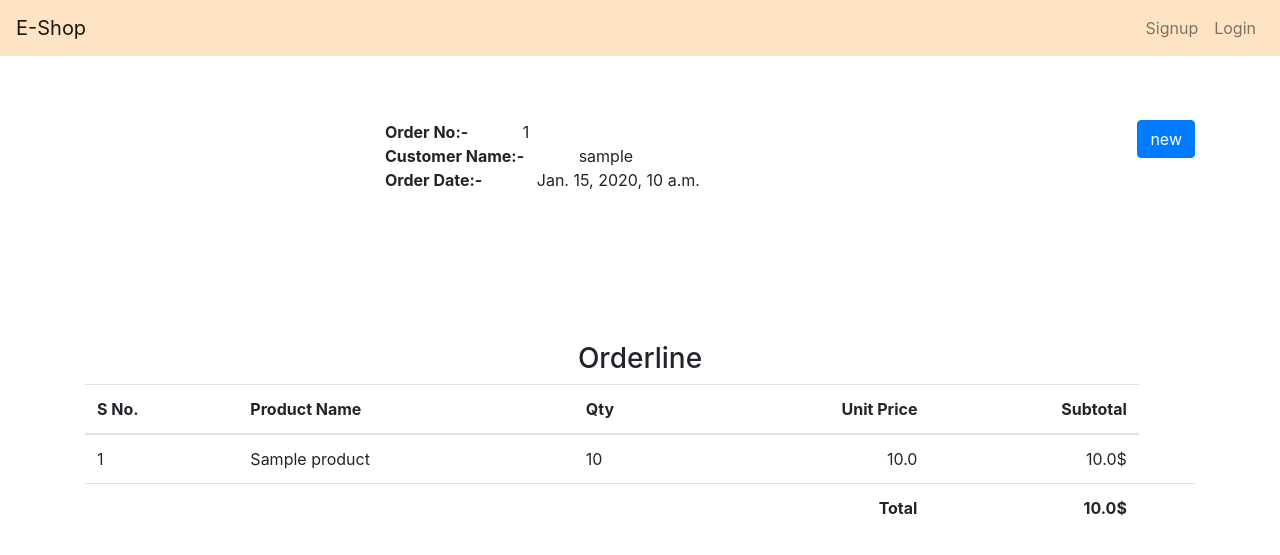
After one commit to asrathore7/asrathore7, a Django app: page /orders/order_details/1 in a window 1280 px wide. The commit adds this page. Shown: the top 555 px of the page. Run offline with Django 3.2, Linux system fonts and the light colour scheme; tables that the repository leaves empty hold one stand-in row (values such as "Sample post").

Commit message:
add shop functionality, and cart details.

```diff
--- a/authentication/urls.py
+++ b/authentication/urls.py
@@ -1,10 +1,11 @@
 from django.urls import path
 from django.views.generic import TemplateView
-from .views import UsersList, HomeView, UsersDetails
+from .views import UsersList, HomeView, UsersDetails, create_order
 
 
 urlpatterns = [
         path('', HomeView.as_view(template_name='home.html'), name='home'),
         path('users/shop_user_list', UsersList.as_view(), name='shopuserlist'),
         path('users/<pk>/customer_details', UsersDetails.as_view(), name='userdetails'),
+        path('users/<pk>/create_order', create_order, name='createorder'),
 ]
--- a/order/models.py
+++ b/order/models.py
@@ -1,7 +1,29 @@
 from django.db import models
 from django.conf import settings
+from django.views.generic.edit import DeleteView
+from shop.models.products import Product
+from django.views.generic import CreateView, UpdateView, DeleteView
 
-# Create your models here.
-# class SaleOrder(models.Model):
-#     customer_id = models.ForeignKey(settings.AUTH_USER_MODEL,
-#         on_delete=models.CASCADE, limit_choices_to={'role': 'customer'})
+class SaleOrderLine(models.Model):
+
+    product_id = models.ForeignKey(Product, on_delete=models.CASCADE, null=True)
+    qty = models.IntegerField(blank=True)
+    unit_price = models.FloatField(blank=True)
+    subtotal = models.FloatField(blank=True)
+
+
+class SaleOrder(models.Model):
+
+    status = (
+        ('new', 'New'),
+        ('ship', 'shipped'),
+        ('delivered', 'delivered'),
+        ('cancel', 'Cancel'),
+    )
+
+    customer_id = models.ForeignKey(settings.AUTH_USER_MODEL,
+        on_delete=models.CASCADE, limit_choices_to={'role': 'customer'})
+    order_status = models.CharField(max_length=20, choices=status, default='new')
+    order_date = models.DateTimeField(null=True)
+    orderline_ids = models.ManyToManyField(SaleOrderLine, blank=True)
+    amount_total = models.FloatField(blank=True)
--- /dev/null
+++ b/order/urls.py
@@ -0,0 +1,8 @@
+from django.urls import path
+from .views import OrderDetails, OrderListView
+
+
+urlpatterns = [
+        path('order_details/<int:pk>', OrderDetails.as_view(), name='orderdetails'),
+        path('order_list/', OrderListView.as_view(), name='orderlist'),
+]
--- a/order/views.py
+++ b/order/views.py
@@ -1,3 +1,37 @@
+from django.db import models
 from django.shortcuts import render
+from .models import SaleOrder, SaleOrderLine
+from django.views.generic import CreateView, UpdateView, DetailView, ListView
+from django.shortcuts import render, redirect
 
-# Create your views here.
+class OrderDetails(DetailView):
+    model = SaleOrder
+    template_name = 'order/order_details.html'
+
+
+class OrderListView(ListView):
+    model = SaleOrder
+    template_name = 'order/order_list.html'
+
+    def get_queryset(self):
+        if self.request.user.role == 'customer':
+            order_objs = self.model.objects.filter(customer_id=self.request.user.id).order_by('id')
+            return order_objs
+        else:
+            order_objs = self.model.objects.all().order_by('id')
+            return order_objs
+
+    def post(self, request):
+        if self.request.POST.get('ship'):
+            order = self.model.objects.get(id = self.request.POST.get('ship'))
+            order.order_status = 'ship'
+            order.save()
+        if self.request.POST.get('deliver'):
+            order = self.model.objects.get(id = self.request.POST.get('deliver'))
+            order.order_status = 'deliver'
+            order.save()
+        if self.request.POST.get('cancel'):
+            order = self.model.objects.get(id = self.request.POST.get('cancel'))
+            order.order_status = 'cancel'
+            order.save()
+        return redirect('orderlist')
--- a/shop/views/product_view.py
+++ b/shop/views/product_view.py
@@ -30,6 +30,7 @@ class ProductListView(ListView):
     template_name = 'product/shop_list.html'
     model = Product
     ordering = ['id']
+    paginate_by = 2
 
     def get_queryset(self):
         product_objs = self.model.objects.filter(shop_id=self.request.resolver_match.kwargs['pk']).order_by('id')
--- a/shopping_cart/urls.py
+++ b/shopping_cart/urls.py
@@ -18,7 +18,6 @@ from django.urls import path
 from django.urls.conf import include
 from django.views.generic import TemplateView
 from django.conf import settings
-# from ..shop.models.products import Product
 from django.conf.urls.static import static
 
 
@@ -27,7 +26,7 @@ urlpatterns = [
     path('accounts/', include('allauth.urls')),
     path('', include('authentication.urls')),
     path('shops/', include('shop.urls')),
-    # path('', TemplateView.as_view(template_name='home.html'), name='home'),
+    path('orders/', include('order.urls')),
 ]
 
 if settings.DEBUG:
--- a/templates/base.html
+++ b/templates/base.html
@@ -28,6 +28,12 @@
                   <li class="nav-item">
                     <a class="nav-link" href="{% url 'createshop' %}">Create Shop<span class="sr-only">(current)</span></a>
                   </li>
+                  <li class="nav-item">
+                    <a class="nav-link" href="{% url 'shoplist' %}">View Shop<span class="sr-only">(current)</span></a>
+                  </li>
+                  <li class="nav-item">
+                    <a class="nav-link" href="{% url 'orderlist' %}">Customer's Orders<span class="sr-only">(current)</span></a>
+                  </li>
                 {% endif %}
                 {% if user.role == 'admin' %}
                     <li class="nav-item">
@@ -42,11 +48,11 @@
                     </li>
                     {% if user.role == 'customer' %}
                       <li class="nav-item">
-                        <b><a class="nav-link" href="/users/{{user.id}}/customer_details">Cart ({{user|total_cart_quantity:request.session.cart}})</a><span class="sr-only">(current)</span></b>
+                        <b><a class="nav-link" href="/users/{{user.id}}/customer_details">Cart ({{user|total_cart_quantity:request.session}})</a><span class="sr-only">(current)</span></b>
                       </li>
                     {% endif %}
                     <li class="nav-item">
-                      <b class="nav-link">{{ user.username }}<span class="sr-only">(current)</span></b>
+                      <a href="/users/{{user.id}}/customer_details"></a><b class="nav-link">{{ user.username }}<span class="sr-only">(current)</span></b>
                   </li>
             {% else %}
                 <li class="nav-item">
--- a/templates/home.html
+++ b/templates/home.html
@@ -28,7 +28,7 @@
 					</div>
 
 					<div class="card-footer p-0 no-gutters">
-                        {% if product|is_in_cart:request.session.cart %}
+                        {% if product|is_in_cart:request.session %}
                     <div class="row no-gutters">
                         <form action="/#{{product.id}}" class="col-2 " method="post">
                             {% csrf_token %}
@@ -36,7 +36,7 @@
                             <input hidden type="text" name='remove' value='True'>
                             <input type="submit" value=" - " class="btn btn-block btn-light border-right">
                         </form>
-                        <div class="text-center col">{{product|cart_quantity:request.session.cart}} in Cart</div>
+                        <div class="text-center col">{{product|cart_quantity:request.session}} in Cart</div>
                         <form action="/#{{product.id}}" class="col-2 " method="post">
                             {% csrf_token %}
                             <input hidden type="text" name='product' value='{{product.id}}'>
--- /dev/null
+++ b/templates/order/order_details.html
@@ -0,0 +1,46 @@
+{% extends 'base.html' %}
+
+{% block content %}
+    <div class="container" style="padding-top: 5%;">
+        <div>
+            <div style="float: right;"><button class="btn btn-primary">{{ object.order_status }}</button></div>
+            <div style="margin-left: 300px;">
+                <div><b>Order No:-</b> <span style="margin-left: 50px;">{{ object.id }}</span></div>
+                <div><b>Customer Name:-</b> <span style="margin-left: 50px;">{{ object.customer_id }}</span></div>
+                <div><b>Order Date:-</b> <span style="margin-left: 50px;">{{ object.order_date }}</span></div>
+            </div>
+            <div style="margin-top: 150px !important;">
+                {% if object.orderline_ids %}
+                <center><h3>Orderline</h3></center>
+                <table class="table">
+                    <thead>
+                        <th>S No.</th>
+                        <th>Product Name</th>
+                        <th>Qty</th>
+                        <th style="text-align: right;">Unit Price</th>
+                        <th style="text-align: right;">Subtotal</th>
+                    </thead>
+                    <tbody>
+                        {% for line in object.orderline_ids.all %}
+                            <tr>
+                                <td>{{ forloop.counter }}</td>
+                                <td>{{ line.product_id.product_name }}</td>
+                                <td>{{ line.qty }}</td>
+                                <td style="text-align: right;">{{ line.unit_price }}</td>
+                                <td style="text-align: right;">{{ line.subtotal }}$</td>
+                            </tr>
+                        {% endfor %}
+                        <tr>
+                            <td></td>
+                            <td></td>
+                            <td></td>
+                            <td style="text-align: right;"><b>Total</b></td>
+                            <td style="text-align: right;"><b>{{ object.amount_total }}$</b></td>
+                            <td></td>
+                        </tr>
+                    </tbody>
+                </table>
+                {% endif %}
+        </div>
+    </div>
+{% endblock %}
```
Also changed, not shown: authentication/views.py (+21 -0 lines), shop/templatetags/cart.py (+19 -12 lines), shop/views/shop_view.py (+9 -3 lines), templates/order/order_list.html (added, +63 -0 lines), templates/shop/product_list.html (+14 -0 lines), templates/users/user_details.html (+7 -2 lines), order/migrations/0001_initial.py (added), order/migrations/0002_rename_orderlines_saleorder_orderline_ids.py (added), order/migrations/0003_saleorder_amount_total.py (added).
